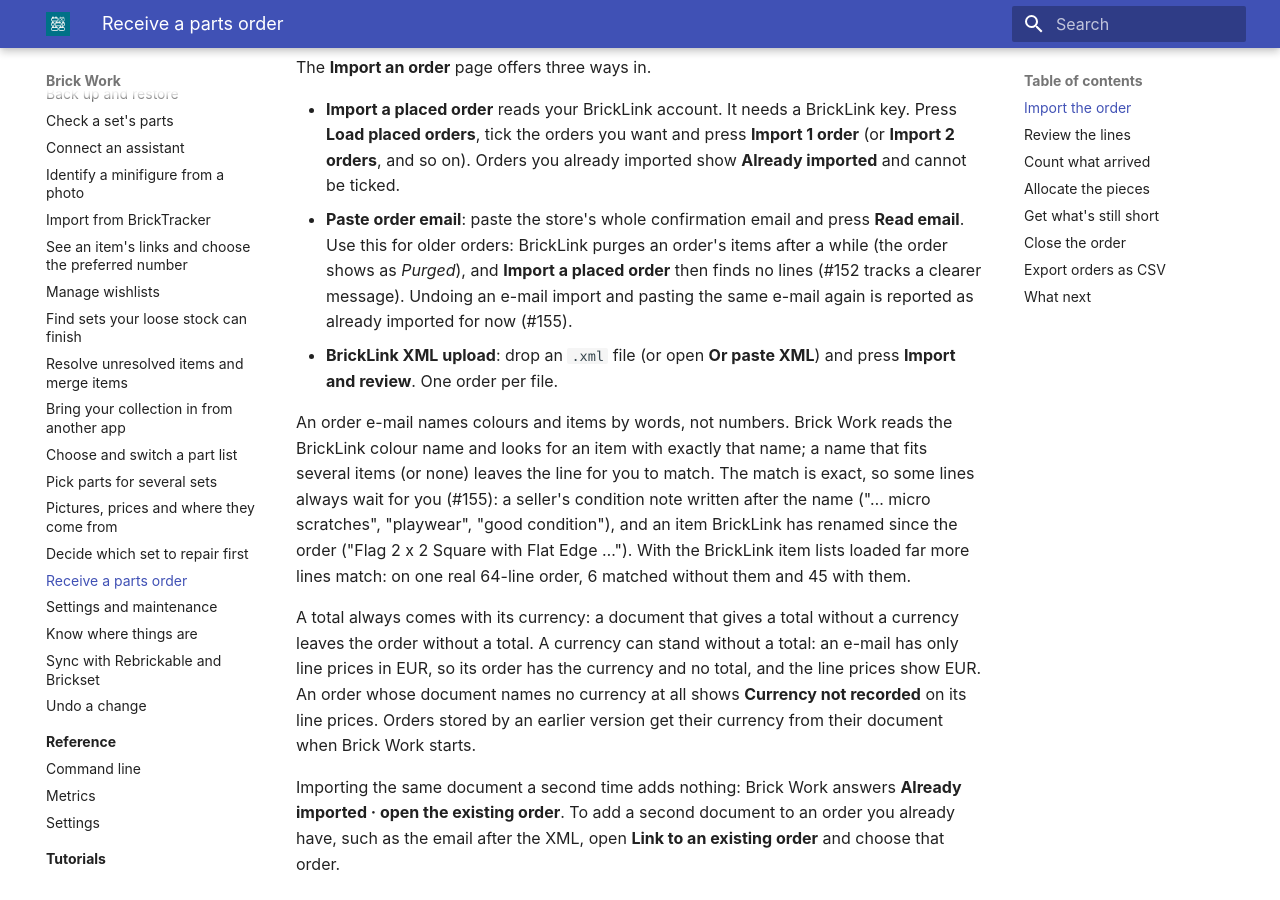
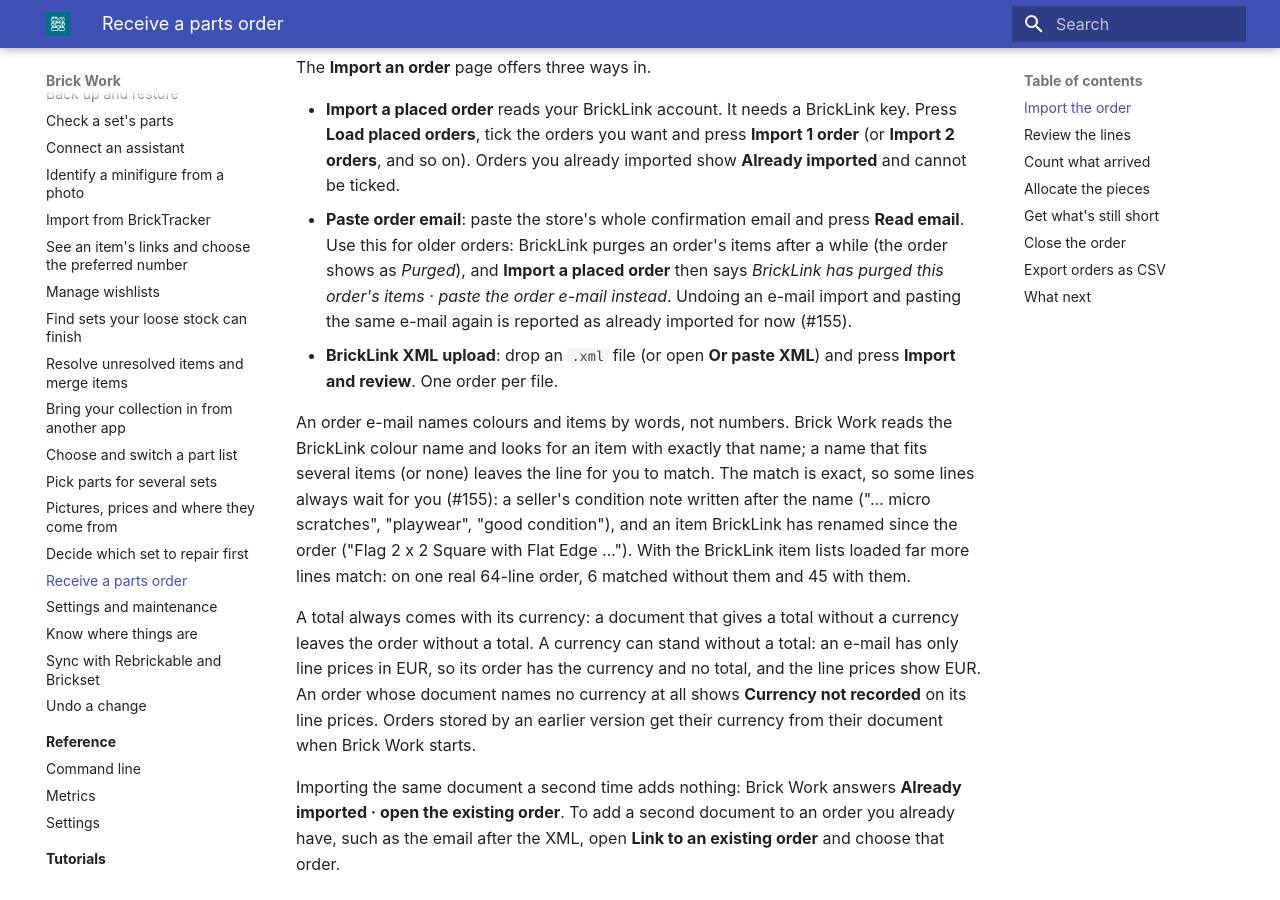
Before and after one commit to Ulef1005/brick-work, an MkDocs documentation site: the page built from docs/how-to/receive-an-order.md, in a window 1280 px wide and 900 px high, scrolled down 350 px. Built offline with MkDocs 1.6.1 and Material for MkDocs 9.7.7, drawn with Linux system fonts in a browser that asks for light colours.

Commit message:
receive-an-order: the purged-order message as the app now shows it (#152)
Co-Authored-By: Claude Opus 5.5 <noreply@anthropic.com>
Claude-Session: https://claude.ai/code/session_018rf9z8ZxQxWQsHkHW9fA5J

```diff
--- a/docs/how-to/receive-an-order.md
+++ b/docs/how-to/receive-an-order.md
@@ -11,7 +11,7 @@ Open **Workbench → Orders**.
 The **Import an order** page offers three ways in.
 
 - **Import a placed order** reads your BrickLink account. It needs a BrickLink key. Press **Load placed orders**, tick the orders you want and press **Import 1 order** (or **Import 2 orders**, and so on). Orders you already imported show **Already imported** and cannot be ticked.
-- **Paste order email**: paste the store's whole confirmation email and press **Read email**. Use this for older orders: BrickLink purges an order's items after a while (the order shows as *Purged*), and **Import a placed order** then finds no lines (#152 tracks a clearer message). Undoing an e-mail import and pasting the same e-mail again is reported as already imported for now (#155).
+- **Paste order email**: paste the store's whole confirmation email and press **Read email**. Use this for older orders: BrickLink purges an order's items after a while (the order shows as *Purged*), and **Import a placed order** then says *BrickLink has purged this order's items · paste the order e-mail instead*. Undoing an e-mail import and pasting the same e-mail again is reported as already imported for now (#155).
 - **BrickLink XML upload**: drop an `.xml` file (or open **Or paste XML**) and press **Import and review**. One order per file.
 
 An order e-mail names colours and items by words, not numbers. Brick Work reads the BrickLink colour name and looks for an item with exactly that name; a name that fits several items (or none) leaves the line for you to match. The match is exact, so some lines always wait for you (#155): a seller's condition note written after the name ("… micro scratches", "playwear", "good condition"), and an item BrickLink has renamed since the order ("Flag 2 x 2 Square with Flat Edge …"). With the BrickLink item lists loaded far more lines match: on one real 64-line order, 6 matched without them and 45 with them.
```
